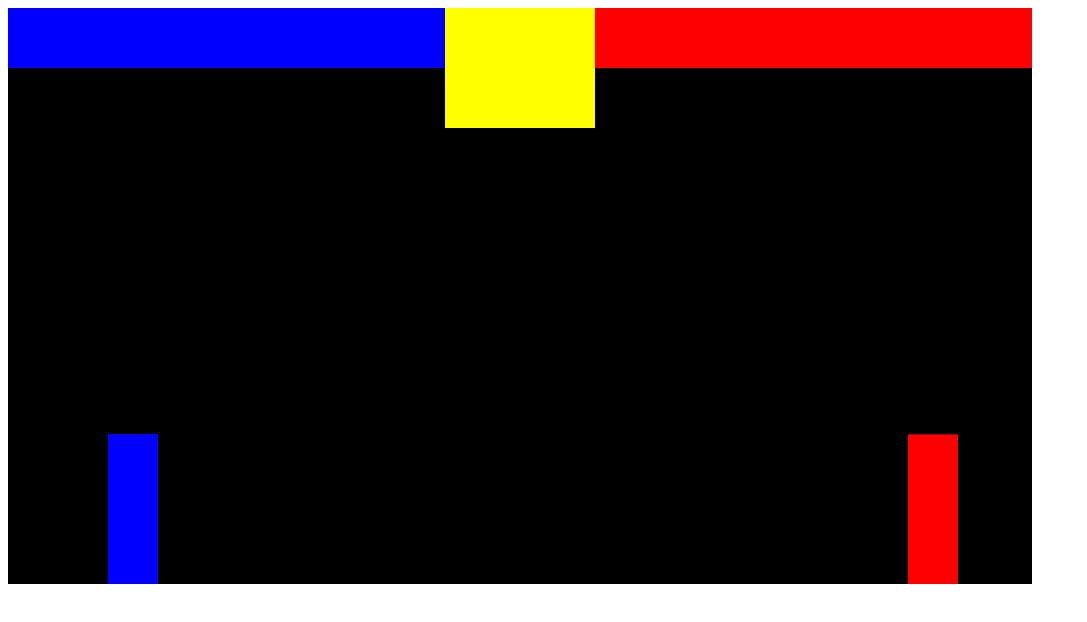
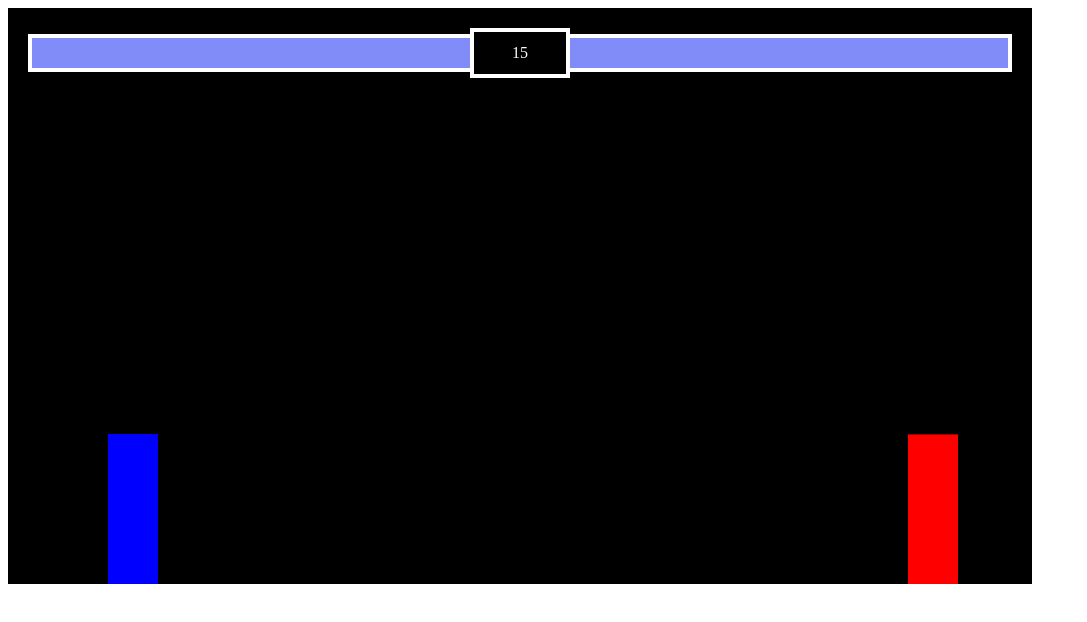
Before and after one commit to charlesBarboleda/First-Fighting-Game, a plain HTML site: page index.html in a window 1280 px wide. Shown: the whole page, without its empty margins (0-1087 px from the left). Drawn offline with Linux system fonts and the light colour scheme.

Commit message:
Finished Healthbar UI

```diff
--- a/index.html
+++ b/index.html
@@ -1,11 +1,110 @@
-<div style="position:relative">
-    <div style="position:absolute; display:flex;">
-        <div id="playerHealth" style="background-color: blue; height: 60px; width:437px"></div>
-        <div id="rounds" style="background-color: yellow; height: 120px; width:150px"></div>
-        <div id="enemyHealth" style="background-color: red; height: 60px; width:437px"></div>
+<head>
+
+    <style>
+        * {
+            box-sizing: border-box;
+        }
+    </style>
+</head>
+<body>
+<!-- red container div -->
+<div style="position: relative; display: inline-block">
+    <!-- smaller red container div -->
+    <div
+      style="
+        position: absolute;
+        display: flex;
+        width: 100%;
+        align-items: center;
+        padding: 20px;
+      "
+    >
+      <!-- player health -->
+      <div
+        style="
+          position: relative;
+          width: 100%;
+          display: flex;
+          justify-content: flex-end;
+          border-top: 4px solid white;
+          border-left: 4px solid white;
+          border-bottom: 4px solid white;
+        "
+      >
+        <div style="background-color: red; height: 30px; width: 100%"></div>
+        <div
+          id="playerHealth"
+          style="
+            position: absolute;
+            background: #818cf8;
+            top: 0;
+            right: 0;
+            bottom: 0;
+            width: 100%;
+          "
+        ></div>
+      </div>
+
+      <!-- timer -->
+      <div
+        id="timer"
+        style="
+          background-color: black;
+          width: 100px;
+          height: 50px;
+          flex-shrink: 0;
+          display: flex;
+          align-items: center;
+          justify-content: center;
+          color: white;
+          border: 4px solid white;
+        "
+      >
+        10
+      </div>
+      <!-- enemy health -->
+      <div
+        style="
+          position: relative;
+          width: 100%;
+          border-top: 4px solid white;
+          border-bottom: 4px solid white;
+          border-right: 4px solid white;
+        "
+      >
+        <div style="background-color: red; height: 30px"></div>
+        <div
+          id="enemyHealth"
+          style="
+            position: absolute;
+            background: #818cf8;
+            top: 0;
+            right: 0;
+            bottom: 0;
+            left: 0;
+          "
+        ></div>
+      </div>
+      <div></div>
+    </div>
+    <div
+      id="displayText"
+      style="
+        position: absolute;
+        color: white;
+        align-items: center;
+        justify-content: center;
+        top: 0;
+        right: 0;
+        bottom: 0;
+        left: 0;
+        display: none;
+      "
+    >
+      Tie!
     </div>
     <canvas></canvas>
-</div>
-
+  </div>
 
 <script src="index.js"></script>
+</body>
--- a/index.js
+++ b/index.js
@@ -1,8 +1,8 @@
 const canvas = document.querySelector('canvas')
 const c = canvas.getContext('2d')
-const playerHealth = document.getElementById("playerHealth")
-const enemyHealth = document.getElementById("enemyHealth")
-const rounds = document.getElementById("rounds")
+const timer = document.getElementById("timer")
+
+
 
 canvas.width = 1024
 canvas.height = 576
@@ -11,7 +11,7 @@ c.fillRect(0, 0, canvas.width, canvas.height)
 
 const gravity = 0.4
 class Sprite {
-    constructor({ position, velocity, color = "blue", offset, health = 100}) {
+    constructor({ position, velocity, color = "blue", offset}) {
         this.position = position
         this.velocity = velocity
         this.width = 50
@@ -28,7 +28,6 @@ class Sprite {
         }
         this.color = color
         this.isAttacking
-        this.health = health
     }
 
     draw() {
@@ -122,6 +121,20 @@ function playerCollision({ rect1 , rect2 }) {
     )
 }
 
+let timerCounter = 21;
+
+function countdownTimer () {
+    setTimeout(countdownTimer, 1000)
+    if (timerCounter > 0) {
+        timerCounter--
+        timer.innerHTML = timerCounter
+    }
+
+}
+
+countdownTimer()
+
+
 function animate() {
     window.requestAnimationFrame(animate);
     c.fillStyle = "black";
@@ -153,11 +166,12 @@ function animate() {
     // collision detection
     if (playerCollision({ rect1: player, rect2: enemy }) && player.isAttacking) {
             player.isAttacking = false
-            console.log('attack hit!')
+            document.querySelector('#enemyHealth').style.width = '20%'
         }
     if (playerCollision({ rect1: enemy, rect2: player }) && enemy.isAttacking) {
             enemy.isAttacking = false
-            console.log('enemy attack hit!')
+            document.querySelector('#playerHealth').style.width = '20%'
+
         }
 }
 
```
